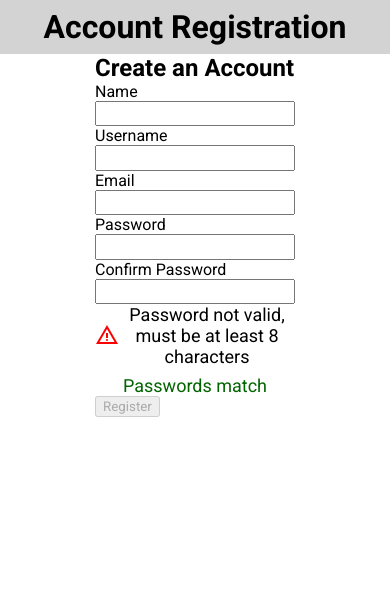
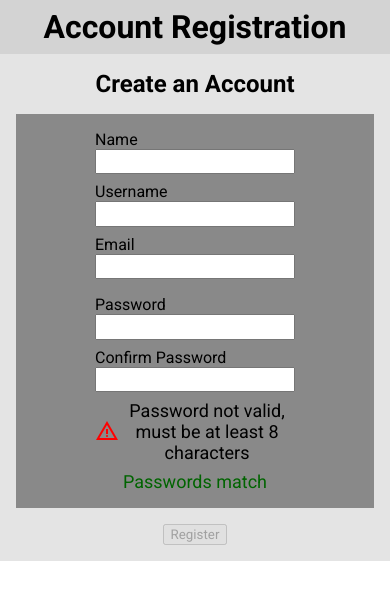
Before and after one commit to Bosseyang/Task4-react-account-registration, a React (Vite) app: page / in a window 390 px wide. Shown: the top 600 px of the page. Built offline with nearby package versions, Linux system fonts and the light colour scheme.

Commit message:
Update RegistrationForm.css
add styling and responsivity

```diff
--- a/src/css/RegistrationForm.css
+++ b/src/css/RegistrationForm.css
@@ -0,0 +1,51 @@
+.registration-form {
+  display: flex;
+  justify-content: center;
+  align-items: center;
+  flex-direction: column;
+
+  background-color: rgba(211, 211, 211, 0.6);
+
+  width: 600px;
+  padding: 1rem;
+  gap: 1rem;
+}
+
+.user-wrapper {
+  display: flex;
+  flex-direction: column;
+
+  gap: 0.5rem;
+}
+.password-wrapper {
+  display: flex;
+  flex-direction: column;
+
+  gap: 0.5rem;
+}
+.input-wrapper {
+  display: grid;
+  grid-template-columns: 1fr 1fr;
+  justify-items: center;
+
+  padding: 1rem;
+
+  background-color: rgba(0, 0, 0, 0.4);
+
+  width: 500px;
+}
+
+@media screen and (max-width: 600px) {
+  .registration-form {
+    width: 100%;
+  }
+
+  .input-wrapper {
+    display: flex;
+    flex-direction: column;
+    align-items: center;
+
+    width: 100%;
+    gap: 1rem;
+  }
+}
```
